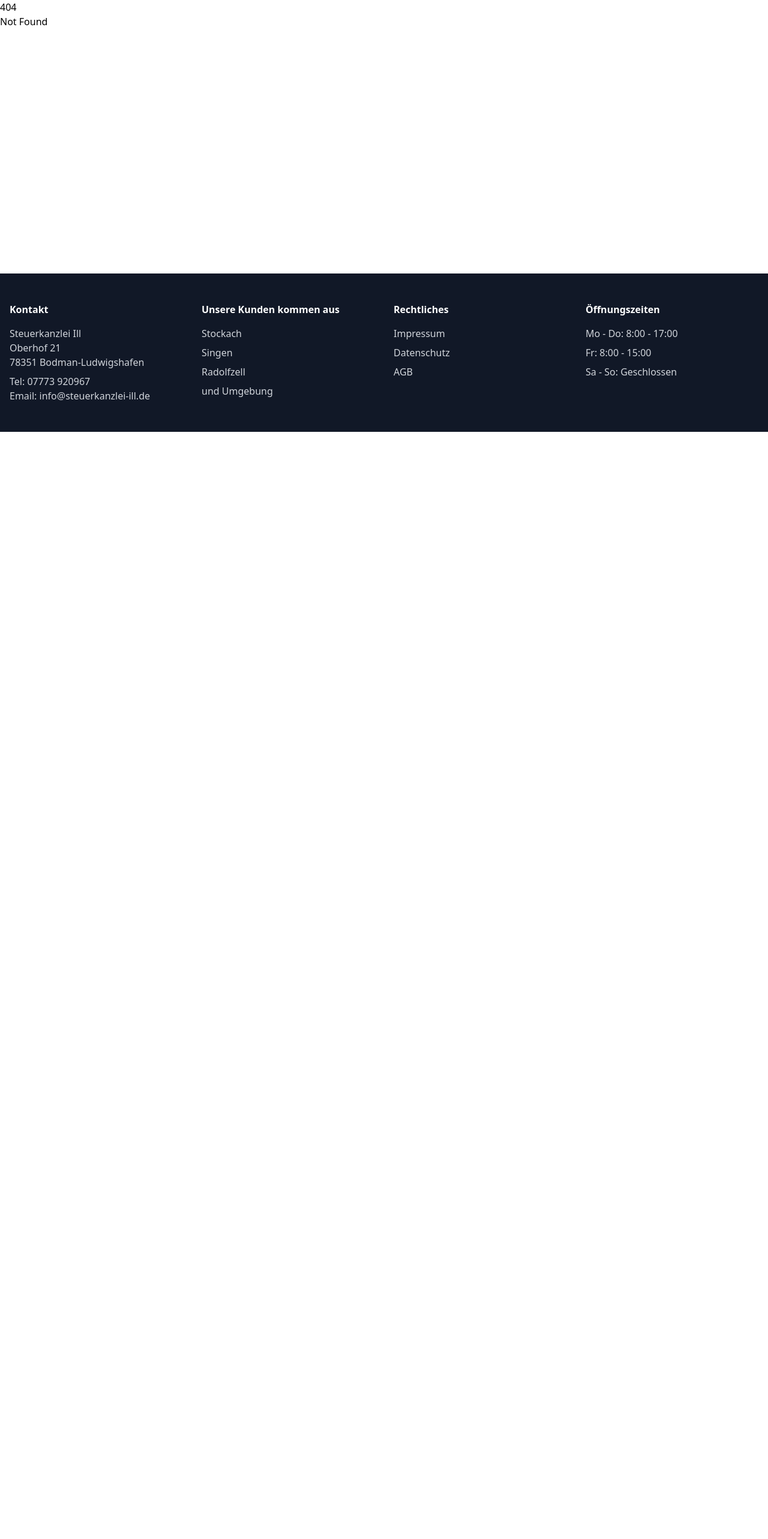
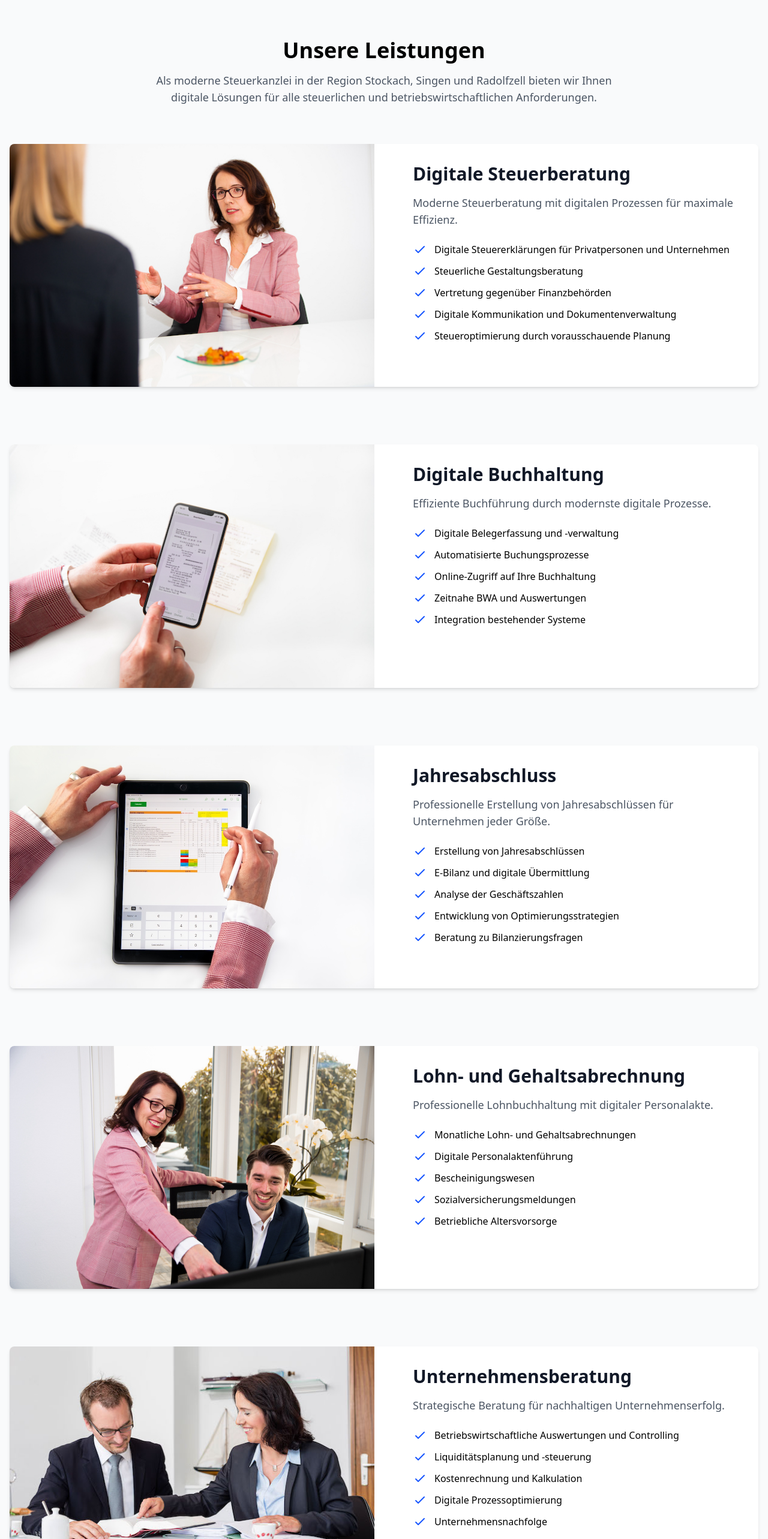
Before and after one commit to hannesill/stk-ill-website, a SvelteKit app: page /leistungen in a window 1280 px wide. Before the commit this address had no page. Shown: the part 80-2646 px from the top of the page at 60% size. Before the commit the page ends 800 px from the top, so only its background shows below. Built offline with nearby package versions, Linux system fonts and the light colour scheme.

Commit message:
Add page Leistungen

```diff
--- /dev/null
+++ b/src/routes/leistungen/+page.svelte
@@ -0,0 +1,185 @@
+<script lang="ts">
+  import { fadeIn } from '$lib/actions/animate';
+
+  const services = [
+    {
+      id: 'steuerberatung',
+      title: 'Digitale Steuerberatung',
+      description: 'Moderne Steuerberatung mit digitalen Prozessen für maximale Effizienz.',
+      features: [
+        'Digitale Steuererklärungen für Privatpersonen und Unternehmen',
+        'Steuerliche Gestaltungsberatung',
+        'Vertretung gegenüber Finanzbehörden',
+        'Digitale Kommunikation und Dokumentenverwaltung',
+        'Steueroptimierung durch vorausschauende Planung'
+      ],
+      image: '/images/services/Steuerberatung-Bodensee.jpg',
+      alt: 'Digitale Steuerberatung am Bodensee'
+    },
+    {
+      id: 'buchhaltung',
+      title: 'Digitale Buchhaltung',
+      description: 'Effiziente Buchführung durch modernste digitale Prozesse.',
+      features: [
+        'Digitale Belegerfassung und -verwaltung',
+        'Automatisierte Buchungsprozesse',
+        'Online-Zugriff auf Ihre Buchhaltung',
+        'Zeitnahe BWA und Auswertungen',
+        'Integration bestehender Systeme'
+      ],
+      image: '/images/services/Rechnung-einscannen-digital.jpg',
+      alt: 'Digitale Buchhaltung und Belegerfassung'
+    },
+    {
+      id: 'jahresabschluss',
+      title: 'Jahresabschluss',
+      description: 'Professionelle Erstellung von Jahresabschlüssen für Unternehmen jeder Größe.',
+      features: [
+        'Erstellung von Jahresabschlüssen',
+        'E-Bilanz und digitale Übermittlung',
+        'Analyse der Geschäftszahlen',
+        'Entwicklung von Optimierungsstrategien',
+        'Beratung zu Bilanzierungsfragen'
+      ],
+      image: '/images/services/Digitale-Steuerkanzlei-iPad.jpg',
+      alt: 'Digitaler Jahresabschluss'
+    },
+    {
+      id: 'lohnbuchhaltung',
+      title: 'Lohn- und Gehaltsabrechnung',
+      description: 'Professionelle Lohnbuchhaltung mit digitaler Personalakte.',
+      features: [
+        'Monatliche Lohn- und Gehaltsabrechnungen',
+        'Digitale Personalaktenführung',
+        'Bescheinigungswesen',
+        'Sozialversicherungsmeldungen',
+        'Betriebliche Altersvorsorge'
+      ],
+      image: '/images/services/Steuerberatung-Video-Call.jpg',
+      alt: 'Digitale Lohnbuchhaltung'
+    },
+    {
+      id: 'unternehmensberatung',
+      title: 'Unternehmensberatung',
+      titleMd: 'Unternehmens-\nberatung',
+      description: 'Strategische Beratung für nachhaltigen Unternehmenserfolg.',
+      features: [
+        'Betriebswirtschaftliche Auswertungen und Controlling',
+        'Liquiditätsplanung und -steuerung',
+        'Kostenrechnung und Kalkulation',
+        'Digitale Prozessoptimierung',
+        'Unternehmensnachfolge'
+      ],
+      image: '/images/services/Steuerberatung-Vermögensaufbau.jpg',
+      alt: 'Unternehmensberatung am Bodensee'
+    },
+    {
+      id: 'existenzgruendung',
+      title: 'Existenzgründung',
+      description: 'Begleitung von der Geschäftsidee bis zur erfolgreichen Umsetzung.',
+      features: [
+        'Entwicklung des Businessplans',
+        'Finanzierungsberatung',
+        'Wahl der optimalen Rechtsform',
+        'Unterstützung bei Förderanträgen',
+        'Digitale Prozessplanung von Anfang an'
+      ],
+      image: '/images/services/Digitale-Steuerberaterin.jpg',
+      alt: 'Existenzgründungsberatung'
+    }
+  ];
+</script>
+
+<svelte:head>
+  <title>Digitale Steuerberatung Stockach, Singen, Radolfzell | Steuerkanzlei Ill</title>
+  <meta name="description" content="Ihre digitale Steuerberatung in Stockach, Singen und Radolfzell. Spezialisiert auf digitale Buchhaltung, Lohnbuchhaltung und Unternehmensberatung am Bodensee." />
+  <meta name="keywords" content="Steuerberater Stockach, Steuerberater Singen, Steuerberater Radolfzell, Digitale Steuerberatung, Digitale Buchhaltung, Unternehmensberatung Bodensee" />
+</svelte:head>
+
+<section class="py-16 bg-gray-50">
+  <div class="container mx-auto px-4">
+    <h1
+      class="text-4xl font-bold text-center mb-4"
+      use:fadeIn
+    >
+      Unsere Leistungen
+    </h1>
+    <p
+      class="text-gray-600 text-center mb-16 max-w-3xl mx-auto text-lg"
+      use:fadeIn={{ delay: 200 }}
+    >
+      Als moderne Steuerkanzlei in der Region Stockach, Singen und Radolfzell bieten wir Ihnen
+      digitale Lösungen für alle steuerlichen und betriebswirtschaftlichen Anforderungen.
+    </p>
+
+    <div class="space-y-24">
+      {#each services as service, i}
+        <div
+          class="bg-white rounded-lg shadow-md hover:shadow-xl transition-all duration-500 group"
+          use:fadeIn={{ delay: i * 200 }}
+        >
+          <div class="grid md:grid-cols-2 gap-8">
+            <!-- Image Section -->
+            <div class="order-2 md:order-1 md:h-full">
+              <div class="overflow-hidden rounded-b-lg md:rounded-none md:rounded-l-lg h-64 md:h-full">
+                <img
+                  src={service.image}
+                  alt={service.alt}
+                  class="w-full h-full object-cover transition-transform duration-700 group-hover:scale-110"
+                >
+              </div>
+            </div>
+
+            <!-- Content Section -->
+            <div class="p-8 order-1 md:order-2">
+              <h2 class="text-3xl font-bold mb-4 text-gray-900">
+                <span class="md:hidden lg:inline">{service.title}</span>
+                <span class="hidden md:inline lg:hidden whitespace-pre-line">{service.titleMd || service.title}</span>
+              </h2>
+              <p class="text-gray-600 mb-6 text-lg">
+                {service.description}
+              </p>
+
+              <ul class="space-y-3">
+                {#each service.features as feature}
+                  <li class="flex items-start group-hover:translate-x-2 transition-all duration-300">
+                    <svg class="w-6 h-6 text-secondary flex-shrink-0 mr-3" fill="none" stroke="currentColor" viewBox="0 0 24 24">
+                      <path stroke-linecap="round" stroke-linejoin="round" stroke-width="2" d="M5 13l4 4L19 7" />
+                    </svg>
+                    <span>{feature}</span>
+                  </li>
+                {/each}
+              </ul>
+            </div>
+          </div>
+        </div>
+      {/each}
+    </div>
+  </div>
+</section>
+
+<!-- Call to Action -->
+<section class="py-16 bg-primary">
+  <div class="container mx-auto px-4 text-center">
+    <h2 class="text-3xl font-bold text-white mb-6">
+      Bereit für den digitalen Wandel?
+    </h2>
+    <p class="text-white/90 text-lg mb-8 max-w-2xl mx-auto">
+      Vereinbaren Sie ein kostenloses Erstgespräch und erfahren Sie, wie wir Ihre Prozesse digitalisieren und optimieren können.
+    </p>
+    <div class="flex flex-col sm:flex-row gap-4 justify-center">
+      <a
+        href="/kontakt"
+        class="bg-white text-primary px-8 py-3 rounded-lg font-semibold hover:bg-gray-100 transition-colors"
+      >
+        Kontakt aufnehmen
+      </a>
+      <a
+        href="tel:+497773920967"
+        class="border-2 border-white text-white px-8 py-3 rounded-lg font-semibold hover:bg-white/10 transition-colors"
+      >
+        07773 920967
+      </a>
+    </div>
+  </div>
+</section>
```
